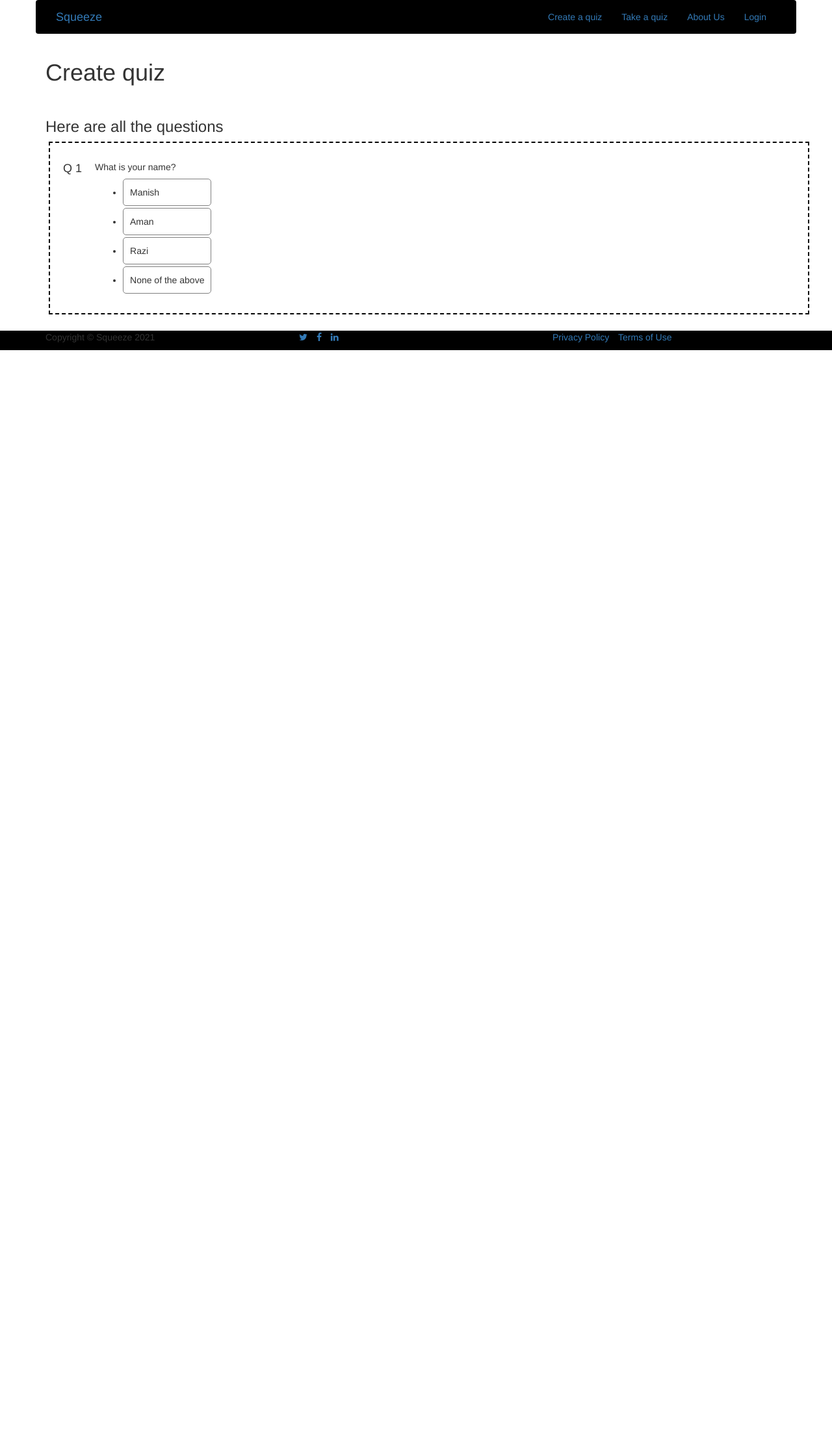
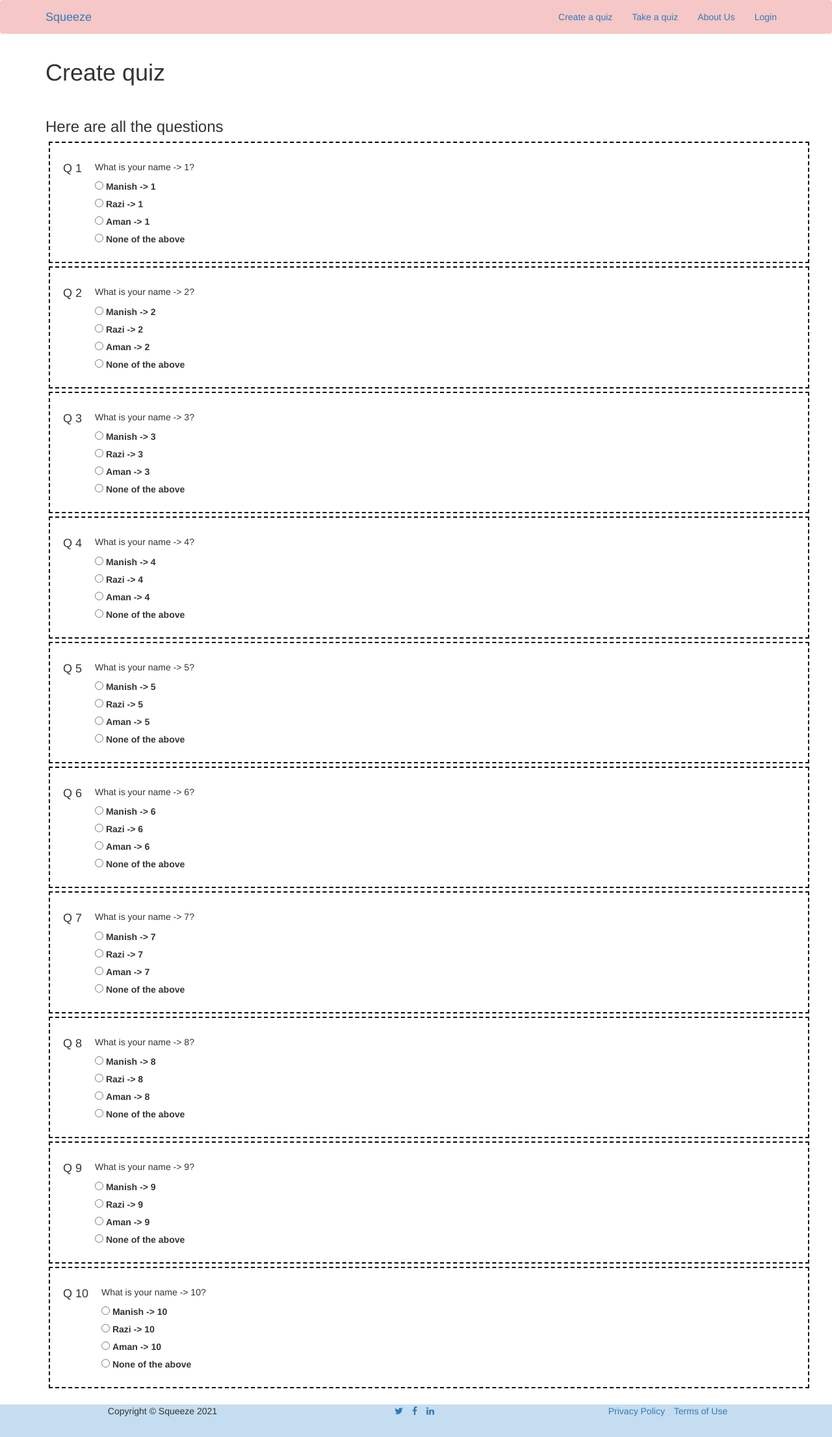
Before and after one commit to Iamgope/Squeeze, a Django app: page /give_quiz/ in a window 1280 px wide. Shown: the whole page at 65% size. Before the commit the page ends 539 px from the top, so only its background shows below. Run offline with Django 3.2, Linux system fonts and the light colour scheme; some libraries are stand-ins or nearby versions.

Commit message:
populate template

```diff
--- a/quizmaker/quizapp/views.py
+++ b/quizmaker/quizapp/views.py
@@ -1,7 +1,14 @@
 from django.shortcuts import render
+
+# create a dictionary
+context = {
+    "quiz" : [1, 2, 3, 4, 5, 6, 7, 8, 9, 10],
+}
+    # return response
+    # return render(request, "geeks.html", context)
 
 # Create your views here.
 def landingPage(request):
     return render(request, 'landing.html', {})
 def signinPage(request):
-    return render(request, 'give_quiz.html', {})
+    return render(request, 'give_quiz.html', context)
--- a/quizmaker/templates/base.html
+++ b/quizmaker/templates/base.html
@@ -8,16 +8,11 @@
 	<link rel="stylesheet" href="https://stackpath.bootstrapcdn.com/font-awesome/4.7.0/css/font-awesome.min.css">
 	<script src="https://ajax.googleapis.com/ajax/libs/jquery/3.2.1/jquery.min.js"></script>
  	<script src="https://maxcdn.bootstrapcdn.com/bootstrap/3.3.7/js/bootstrap.min.js"></script>
-     <style>
-        #footer {
-      width: 0%;
-}
-     </style>
 </head>
 
 <body >
-    <nav class="container navbar navbar-light" style="background-color: black;" >
-		<div class="container-fluid">
+    <nav class="navbar navbar-light" style="background-color: rgb(245, 199, 199);" >
+		<div class="container-fluid container ">
 	    <div class="navbar-header">
 	      	<a class="navbar-brand" href="../">Squeeze</a>
 	    </div>
@@ -34,7 +29,7 @@
     {% block content %}
     {% endblock %}
 
-	<footer style="background-color: black;">
+	<footer style="background-color: rgb(197, 221, 241); position: relative; bottom: 0; width: 100%; text-align: center; height: 50px;">
 
       <div class="container">
         <div class="row">
--- a/quizmaker/templates/give_quiz.html
+++ b/quizmaker/templates/give_quiz.html
@@ -8,20 +8,40 @@
 
 			<div class="container" style="display: inline;">
 				<h3>Here are all the questions</h3>
+				{% for que in quiz %}
 				<div class="container" style="display: flex; border: 2px dashed black; padding: 10px; margin: 5px;">
-					<h4 style="padding: 10px;">Q 1</h4>
+					<h4 style="padding: 10px;">Q {{ que }}</h4>
 					<div style="padding: 10px;" class="question">
-						<h5>What is your name?</h5>
-						<ul >
-							<li style="border: 1px solid gray; padding: 10px; border-radius: 5px; margin: 3px;">Manish</li>
-							<li style="border: 1px solid gray; padding: 10px; border-radius: 5px; margin: 3px;">Aman</li>
-							<li style="border: 1px solid gray; padding: 10px; border-radius: 5px; margin: 3px;">Razi</li>
-							<li style="border: 1px solid gray; padding: 10px; border-radius: 5px; margin: 3px;">None of the above</li>
-						</ul>
+						<h5>What is your name -> {{ que }}?</h5>
+						<div class="form-check">
+							<input class="form-check-input" type="radio" name="{{ que }}" id="{{ que }}.1" value="option1">
+							<label class="form-check-label" for="{{ que }}.1">
+								Manish -> {{ que }}
+							</label>
+						</div>
+						<div class="form-check">
+							<input class="form-check-input" type="radio" name="{{ que }}" id="{{ que }}.2" value="option2">
+							<label class="form-check-label" for="{{ que }}.2">
+								Razi -> {{ que }}
+							</label>
+						</div>
+						<div class="form-check">
+							<input class="form-check-input" type="radio" name="{{ que }}" id="{{ que }}.3" value="option3">
+							<label class="form-check-label" for="{{ que }}.3">
+								Aman -> {{ que }}
+							</label>
+						</div>
+						<div class="form-check">
+							<input class="form-check-input" type="radio" name="{{ que }}" id="{{ que }}.4" value="option4">
+							<label class="form-check-label" for="{{ que }}.4">
+								None of the above
+							</label>
+						</div>
 					</div>
 
 
 				</div>
+				{% endfor %}
 			</div>
 		</div>
 	</section>
```
